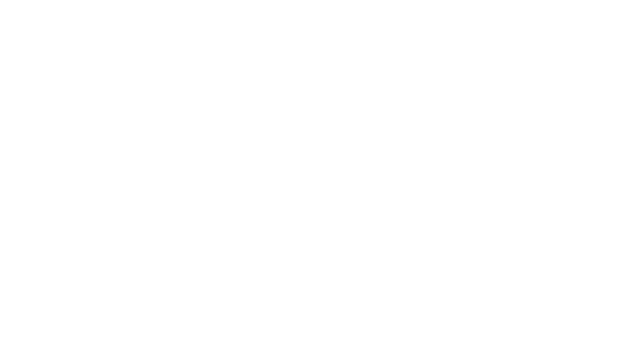
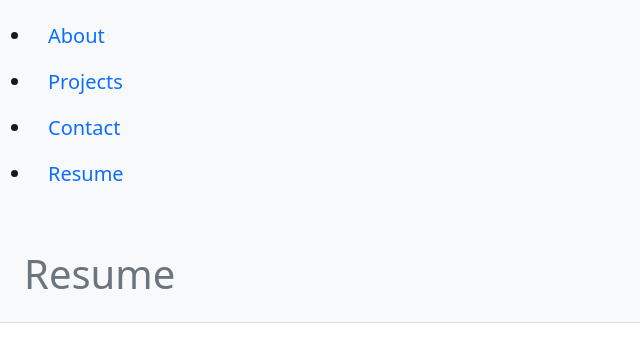
Before and after one commit to imjord/React-Portfolio, a React (Create React App) app: page /Resume in a window 1280 px wide. Shown: the top 362 px of the page, without its empty margins (0-640 px from the left). Built offline with nearby package versions, Linux system fonts and the light colour scheme.

Commit message:
added resume section also added picture

```diff
--- a/package.json
+++ b/package.json
@@ -1,4 +1,5 @@
 {
+  "homepage": "http://{imjord}.github.io/{React-Portfolio}",
   "name": "react-portfolio",
   "version": "0.1.0",
   "private": true,
@@ -13,6 +14,8 @@
     "web-vitals": "^1.1.2"
   },
   "scripts": {
+    "predeploy": "npm run build",
+    "deploy": "gh-pages -d build",
     "start": "react-scripts start",
     "build": "react-scripts build",
     "test": "react-scripts test",
@@ -35,5 +38,8 @@
       "last 1 firefox version",
       "last 1 safari version"
     ]
+  },
+  "devDependencies": {
+    "gh-pages": "^3.2.3"
   }
 }
--- a/src/App.js
+++ b/src/App.js
@@ -5,17 +5,20 @@ import Content from './Components/Content/index.js';
 import Nav from './Components/Nav';
 import Contact from './Components/Contact';
 import { BrowserRouter, Route, Switch } from 'react-router-dom';
+import Resume from './Components/Resume';
 
 
 function App() {
   return (
     <main>
       <BrowserRouter>
+
       <Switch>
       <Route exact path='/' component={About} />
       <Route exact path='/About' component={About} />
       <Route exact path='/Projects' component={Content} />
       <Route exact path='/Contact' component={Contact} />
+      <Route exact path='/Resume' component={Resume} />
      </Switch>
      </BrowserRouter>
     </main>
--- a/src/Components/Nav/index.js
+++ b/src/Components/Nav/index.js
@@ -17,6 +17,7 @@ function Nav(){
                     <li><a className="nav-link" href="About">About </a></li>
                     <li><a className="nav-link" href="Projects"> Projects </a></li>
                     <li><a className="nav-link" href="Contact"> Contact </a></li>
+                    <li><a className="nav-link" href="Resume"> Resume </a></li>
                 </ul>
 
             </nav>
--- /dev/null
+++ b/src/Components/Resume/index.js
@@ -0,0 +1,23 @@
+import React from "react";
+import Nav from '../Nav';
+
+
+
+
+
+
+function Resume(){
+    return(
+
+        <div className="text-center text-lg-start bg-light text-muted">
+             <Nav></Nav>
+            <h1 id="contact"  className="d-flex justify-content-center justify-content-lg-between p-4 border-bottom"> Resume </h1>
+        </div>
+    )
+}
+
+
+
+
+
+export default Resume;
```
Also changed, not shown: me.jpeg (added), 1 other file (tests, documents, lock files or other folders).
